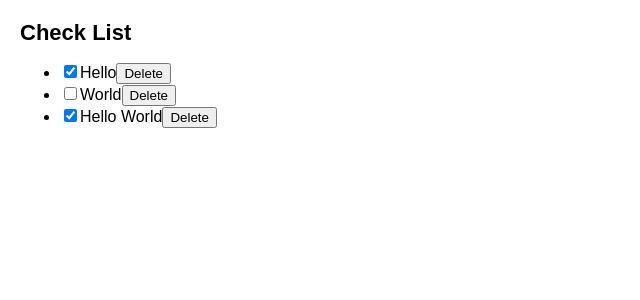
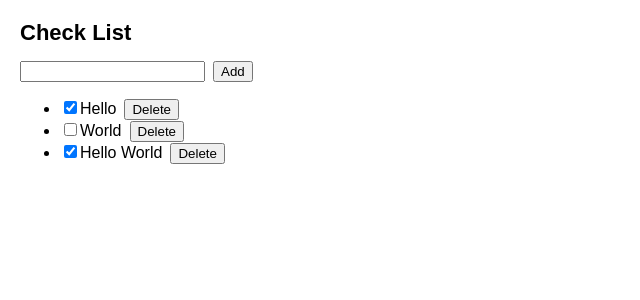
Before and after one commit to reu7494/sampleProject, a React (Create React App) app: page / in a window 1280 px wide. Shown: the top 300 px of the page, without its empty margins (0-640 px from the left). Built offline with nearby package versions, Linux system fonts and the light colour scheme.

Commit message:
CheckList

```diff
--- a/src/App.js
+++ b/src/App.js
@@ -1,5 +1,7 @@
 import { useState } from "react";
 import { ToMyList } from "./ToMyList";
+
+let nextId = 3;
 
 const initialList = [
   { id: 0, title: "Hello", seen: true },
@@ -9,6 +11,7 @@ const initialList = [
 
 export default function CheckList() {
   const [checkList, setCheckList] = useState(initialList);
+  const [name, setName] = useState();
 
   function handleToggle(mylist, nextSeen) {
     setCheckList(
@@ -29,6 +32,19 @@ export default function CheckList() {
   return (
     <div>
       <h1>Check List</h1>
+      <input value={name} onChange={(e) => setName(e.target.value)} />
+      <button
+        className="button-space"
+        onClick={() => {
+          setCheckList([
+            ...checkList,
+            { id: nextId++, title: name, seen: false },
+          ]);
+          setName("");
+        }}
+      >
+        Add
+      </button>
       <ToMyList
         lists={checkList}
         onToggle={handleToggle}
--- a/src/ToMyList.js
+++ b/src/ToMyList.js
@@ -14,7 +14,12 @@ export function ToMyList({ lists, onToggle, deleteButton }) {
             {""}
             {list.title}
           </label>
-          <button onClick={() => deleteButton(list.id)}>Delete</button>
+          <button
+            className="button-space"
+            onClick={() => deleteButton(list.id)}
+          >
+            Delete
+          </button>
         </li>
       ))}
     </ul>
--- a/src/index.css
+++ b/src/index.css
@@ -18,11 +18,6 @@ h2 {
   font-size: 20px;
 }
 
-.button {
-  position: absolute;
-  top: 50%;
-  background-color: #0a0a23;
-  color: #fff;
-  border: none;
-  border-radius: 10px;
+.button-space {
+  margin-left: 8px;
 }
```
